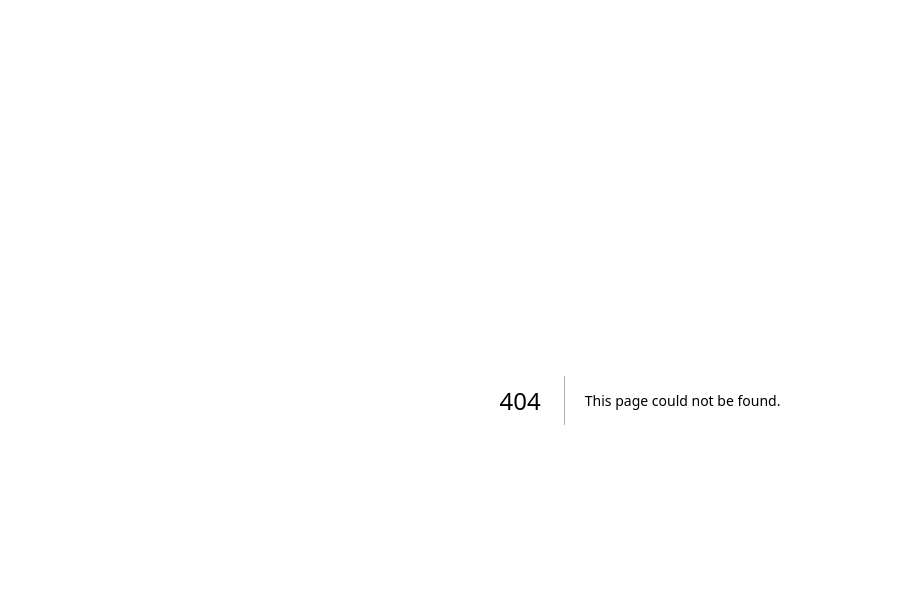
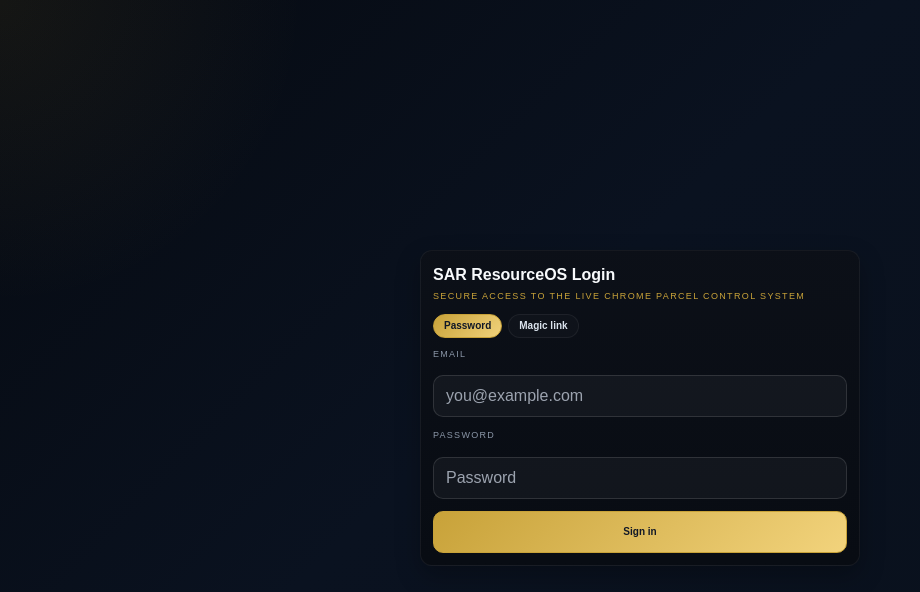
Before and after one commit to shobanesiyanda/sar-resourceos-golden-path-proof, a Next.js app: page /login in a window 1280 px wide. Before the commit this address had no page. Shown: the top 592 px of the page, without its empty margins (0-920 px from the left). Built offline with nearby package versions, Linux system fonts and the light colour scheme; no server answers.

Commit message:
Add login page with password and magic link options

```diff
--- /dev/null
+++ b/app/login/page.tsx
@@ -0,0 +1,174 @@
+"use client";
+
+import { FormEvent, useState } from "react";
+import { createClient } from "../../lib/supabase/client";
+
+export default function LoginPage() {
+  const supabase = createClient();
+
+  const [email, setEmail] = useState("");
+  const [password, setPassword] = useState("");
+  const [mode, setMode] = useState<"password" | "magic">("password");
+  const [message, setMessage] = useState("");
+  const [loading, setLoading] = useState(false);
+
+  async function handlePasswordLogin(event: FormEvent<HTMLFormElement>) {
+    event.preventDefault();
+    setLoading(true);
+    setMessage("");
+
+    const { error } = await supabase.auth.signInWithPassword({
+      email,
+      password,
+    });
+
+    if (error) {
+      setMessage(error.message);
+      setLoading(false);
+      return;
+    }
+
+    window.location.href = "/";
+  }
+
+  async function handleMagicLink(event: FormEvent<HTMLFormElement>) {
+    event.preventDefault();
+    setLoading(true);
+    setMessage("");
+
+    const { error } = await supabase.auth.signInWithOtp({
+      email,
+      options: {
+        emailRedirectTo: `${window.location.origin}/auth/callback`,
+      },
+    });
+
+    if (error) {
+      setMessage(error.message);
+      setLoading(false);
+      return;
+    }
+
+    setMessage("Check your email for the login link.");
+    setLoading(false);
+  }
+
+  return (
+    <main className="bb-shell">
+      <div
+        style={{
+          minHeight: "100vh",
+          display: "grid",
+          placeItems: "center",
+          padding: 20,
+        }}
+      >
+        <section
+          className="bb-panel"
+          style={{
+            width: "100%",
+            maxWidth: 440,
+          }}
+        >
+          <div className="bb-panel-head">
+            <div>
+              <div className="bb-panel-title">SAR ResourceOS Login</div>
+              <div className="bb-panel-subtitle">
+                Secure access to the live chrome parcel control system
+              </div>
+            </div>
+          </div>
+
+          <div className="bb-filter-row">
+            <button
+              type="button"
+              className={`bb-filter-chip ${mode === "password" ? "is-active" : ""}`}
+              onClick={() => setMode("password")}
+            >
+              Password
+            </button>
+            <button
+              type="button"
+              className={`bb-filter-chip ${mode === "magic" ? "is-active" : ""}`}
+              onClick={() => setMode("magic")}
+            >
+              Magic link
+            </button>
+          </div>
+
+          <form
+            onSubmit={mode === "password" ? handlePasswordLogin : handleMagicLink}
+            style={{
+              display: "grid",
+              gap: 12,
+            }}
+          >
+            <label style={{ display: "grid", gap: 6 }}>
+              <span className="bb-kpi-label">Email</span>
+              <input
+                value={email}
+                onChange={(event) => setEmail(event.target.value)}
+                type="email"
+                required
+                placeholder="you@example.com"
+                style={{
+                  minHeight: 42,
+                  borderRadius: 10,
+                  border: "1px solid rgba(255,255,255,0.12)",
+                  background: "rgba(255,255,255,0.04)",
+                  color: "#f8fafc",
+                  padding: "0 12px",
+                }}
+              />
+            </label>
+
+            {mode === "password" && (
+              <label style={{ display: "grid", gap: 6 }}>
+                <span className="bb-kpi-label">Password</span>
+                <input
+                  value={password}
+                  onChange={(event) => setPassword(event.target.value)}
+                  type="password"
+                  required
+                  placeholder="Password"
+                  style={{
+                    minHeight: 42,
+                    borderRadius: 10,
+                    border: "1px solid rgba(255,255,255,0.12)",
+                    background: "rgba(255,255,255,0.04)",
+                    color: "#f8fafc",
+                    padding: "0 12px",
+                  }}
+                />
+              </label>
+            )}
+
+            <button
+              type="submit"
+              disabled={loading}
+              className="bb-table-action"
+              style={{
+                width: "100%",
+                minHeight: 42,
+                borderRadius: 10,
+                cursor: loading ? "not-allowed" : "pointer",
+              }}
+            >
+              {loading
+                ? "Processing..."
+                : mode === "password"
+                  ? "Sign in"
+                  : "Send magic link"}
+            </button>
+
+            {message && (
+              <div className="bb-note-text" style={{ marginTop: 4 }}>
+                {message}
+              </div>
+            )}
+          </form>
+        </section>
+      </div>
+    </main>
+  );
+           }
```
